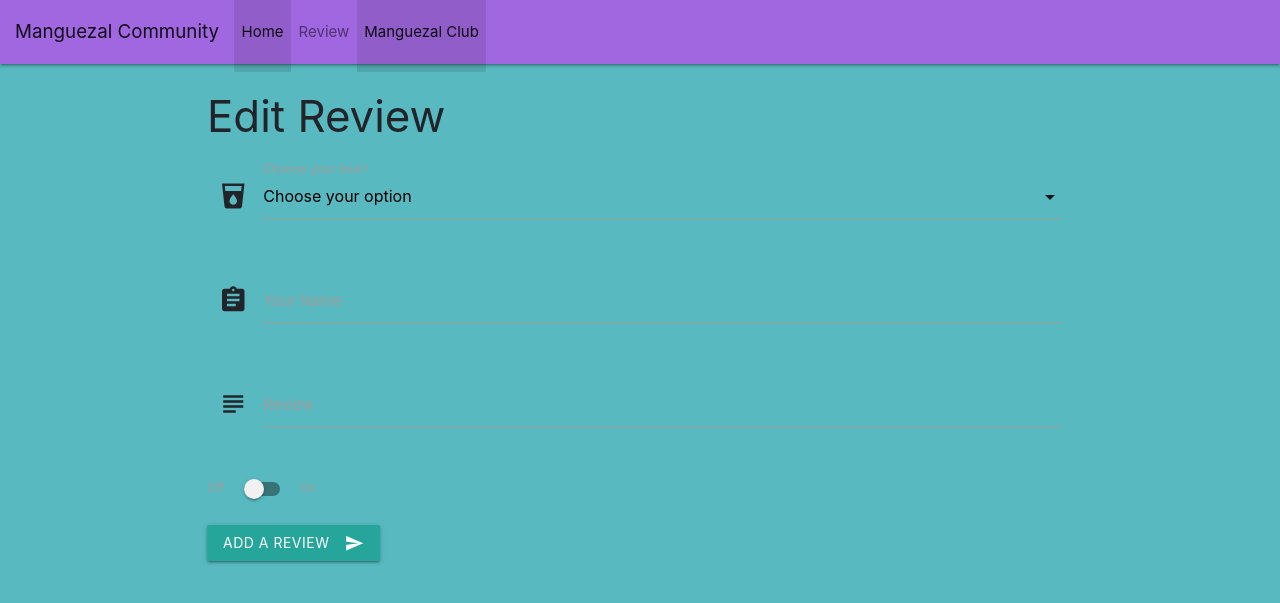
After one commit to Pauloa90/Manguezal-Club---Data-Centric---Milestone-Project, a Flask app: template templates/edit_review.html in a window 1280 px wide. The commit adds this page. Shown: the top 603 px of the page. Run offline with Flask 2, Linux system fonts and the light colour scheme; the template is opened without the code that fills it, so the values that code supplies are empty; some libraries are stand-ins or nearby versions.

Commit message:
addind edit function

```diff
--- a/run.py
+++ b/run.py
@@ -17,10 +17,10 @@ def manguezalclub():
     return render_template('manguezalclub.html', manguezalclub=mongo.db.review.find())
 
 @app.route("/")
-@app.route("/manguezalclub")
-def get_reviews():
-    return render_template("manguezalclub.html",
-        manguezalclub=mongo.db.review.find())
+def index():
+    return render_template("index.html")
+
+
 
 @app.route("/addreview")
 def addreview():
@@ -33,7 +33,12 @@ def insert_review():
     review.insert_one(request.form.to_dict())
     return redirect(url_for('manguezalclub'))
 
-
+@app.route('/edit_review/<review_id>')
+def edit_review(review_id):
+    _review = mongo.db.review.find_one({"_id": ObjectId(review_id)})
+    _categories = mongo.db.categories.find()
+    category_list = [category for category in _categories]
+    return render_template('editreview.html', review=_review, categories = categories_list)
 
 
 if __name__ == "__main__":
--- a/static/css/style.css
+++ b/static/css/style.css
@@ -1,10 +1,22 @@
 body{
-    background-color: red;
+    background-color: rgb(88, 185, 192);
 }
 
 .navbar {
     background-color: rgb(160, 103, 224);
     border-color: #E7E7E7;
+}
+
+.btn_small{
+    height: 24px;
+    width: 60px;
+    line-height: 24px;
+    margin: 5px 5px;
+    padding: 0 0.5em;
+}
+
+.task_header{
+    margin_top: 5px;
 }
 
 .bg {
--- a/templates/base.html
+++ b/templates/base.html
@@ -27,12 +27,11 @@
 				<li class="nav-item">
 					<a class="nav-link" href="/addreview">Review</a>
 				</li>
-				<li class="nav-item">
-					<a class="nav-link" href="/about">About</a>
+                <li class="nav-item active">
+					<a class="nav-link" href="/manguezalclub">Manguezal Club <span class="sr-only">(current)</span></a>
 				</li>
-				<li class="nav-item">
-					<a class="nav-link" href="/contact">Contact</a>
-				</li>
+
+
 			</ul>
 		</div>
 	</nav>
@@ -45,16 +44,13 @@
 	</div>
     <img src="https://unsplash.com/photos/UErWoQEoMrc" alt="" srcset="">-->
 
-	<!--Posso substituir por {{ url_for('index')}}-->
-	<!--Posso substituir por {{ url_for('about')}}-->
-	<!--Posso substituir por {{ url_for('contact')}}
-	<link rel="stylesheet" href="https://stackpath.bootstrapcdn.com/bootstrap/4.3.1/css/bootstrap.min.css"
-		integrity="sha384-ggOyR0iXCbMQv3Xipma34MD+dH/1fQ784/j6cY/iJTQUOhcWr7x9JvoRxT2MZw1T" crossorigin="anonymous">-->
 
 
 
-	{% block content %}
-	{% endblock %}
+    <div class="container">
+        {% block content %}
+        {% endblock %}
+    </div>
 </body>
 <script src="https://cdnjs.cloudflare.com/ajax/libs/jquery/3.4.1/jquery.min.js"
 integrity="sha256-CSXorXvZcTkaix6Yvo6HppcZGetbYMGWSFlBw8HfCJo=" crossorigin="anonymous"></script>
--- /dev/null
+++ b/templates/edit_review.html
@@ -0,0 +1,48 @@
+{% extends 'base.html' %} {% block content %}
+<h3>Edit Review</h3>
+<div class="row">
+	<form action="{{ url_for('insert_review') }}" method="POST" class="col s12">
+		<div class="row">
+			<div class="input-field col s12">
+                <i class="material-icons prefix">local_drink</i>
+				<select id="category" name="category_name">
+                    <option value="" disabled selected>Choose your option</option>
+                    {% for cat in categories %}
+                    <option value="{{ cat.category_name }}">{{ cat.category_name }}</option>
+                    {% endfor %}
+                </select>
+				<label>Choose your beer!</label>
+			</div>
+		</div>
+		<div class="row">
+			<div class="input-field col s6">
+				<i class="material-icons prefix">assignment</i>
+				<input id="name" name="name" type="text" class="validate">
+				<label for="icon_prefix">Your Name</label>
+			</div>
+		</div>
+		<div class="row">
+			<div class="input-field col s6">
+				<i class="material-icons prefix">subject</i>
+				<textarea id="review" name="review" class="materialize-textarea"></textarea>
+				<label for="icon_telephone">Review</label>
+			</div>
+		</div>
+		<div class="row">
+			<div class="switch">
+				<label>
+                    Off
+                    <input type="checkbox" id="is_urgent" name="is_urgent">
+                    <span class="lever"></span>
+                    On
+                </label>
+			</div>
+		</div>
+        <div class="row">
+            <button class="btn waves-effect waves-light" type="submit" name="action">Add a Review
+            <i class="material-icons right">send</i>
+        </div>
+  </button>
+	</form>
+</div>
+{% endblock %}
```
Also changed, not shown: templates/manguezalclub.html (+9 -1 lines).
